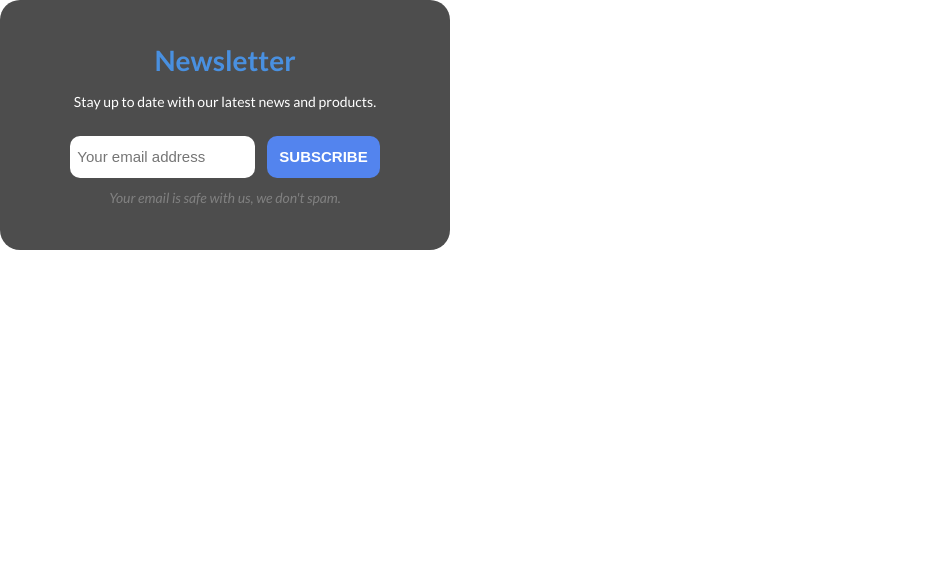
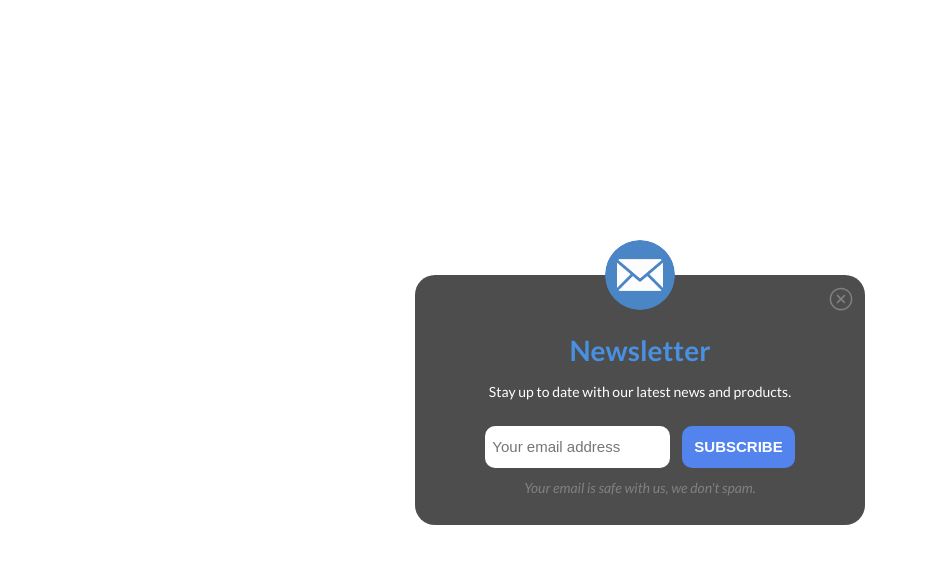
Before and after one commit to orlovicIvana/newsletter, a React app: page / in a window 1280 px wide. Shown: the whole page, without its empty margins (0-928 px from the left). Built offline with nearby package versions, Linux system fonts and the light colour scheme.

Commit message:
image and closeButton

```diff
--- a/package.json
+++ b/package.json
@@ -8,6 +8,7 @@
     "react": "^17.0.2",
     "react-dom": "^17.0.2",
     "react-hook-form": "^7.20.4",
+    "react-icons": "^4.3.1",
     "react-redux": "^7.2.6",
     "react-scripts": "4.0.3",
     "redux": "^4.1.2",
--- a/src/components/Heading/heading.css
+++ b/src/components/Heading/heading.css
@@ -1,4 +1,4 @@
 h1 {
         color: rgb(73, 144, 224);
-        margin-top: 50px;
+        margin-top: 30px;
 }
--- a/src/components/Newsletter/Newsletter.js
+++ b/src/components/Newsletter/Newsletter.js
@@ -4,6 +4,8 @@ import Button from '../Button';
 import Input from '../Input';
 import './newsletter.css';
 import axios from 'axios';
+import letter from './letter.png';
+import { IoIosCloseCircleOutline } from 'react-icons/io';
 
 const Newsletter = () => {
     const [disable, setDisable] = useState(false);
@@ -32,6 +34,10 @@ const Newsletter = () => {
 
     return (
         <div className="newsletter">
+            <div className="closeButton" >
+                <IoIosCloseCircleOutline fontSize='2rem' color='gray' />
+            </div>
+            <img src={letter} alt="Letter" />
             <Heading title="Newsletter" />
             <p>Stay up to date with our latest news and products.</p>
             <form method="POST" onSubmit={onSubmit}>
--- a/src/components/Newsletter/newsletter.css
+++ b/src/components/Newsletter/newsletter.css
@@ -5,8 +5,14 @@
 }
 
 .newsletter {
+    position:absolute;
     height: 250px;
     width: 450px;
+    margin: 0 auto;
+    top:50%;
+    left:50%;
+    margin-left: -225px;
+    margin-top:-125px;
     background-color: rgb(77, 77, 77);
     border-radius: 20px;
     display: flex;
@@ -23,3 +29,18 @@
     color:gray;
     font-style: italic;
 }
+
+img {
+    position:absolute;
+    display:flex;
+    top: -35px;
+    height:70px;
+    width:70px;
+    border-radius: 50%;
+}
+
+.closeButton {
+    position: absolute;
+    top: 10px;
+    right: 10px;
+}
```
Also changed, not shown: src/components/Newsletter/letter.png (added), 1 other file.
